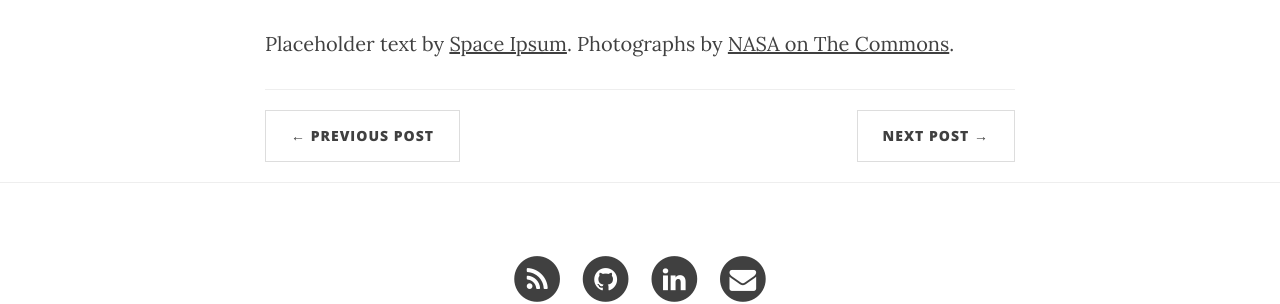
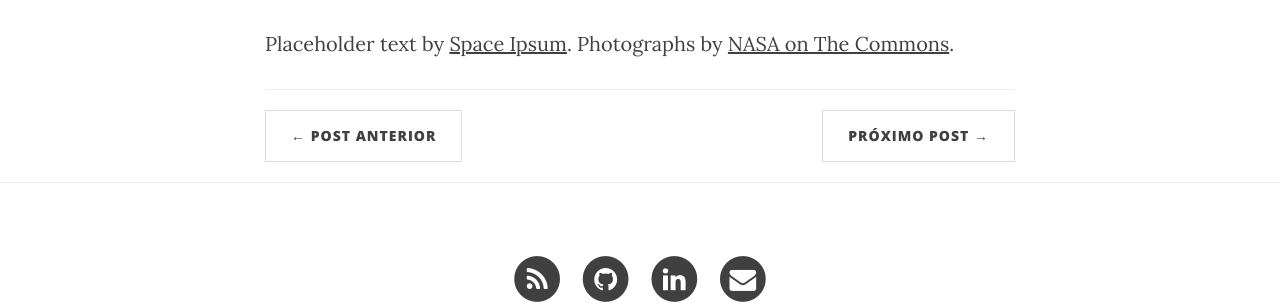
Before and after one commit to BrOrlandi/brorlandi.github.io, a Jekyll site: the page built from _posts/2014-09-18-i-believe.markdown, in a window 1280 px wide and 900 px high, scrolled down 2498 px. Shown: the part 478-782 px from the top of the window. Built offline with Jekyll 4.4.1, drawn with Linux system fonts in a browser that asks for light colours; nearby versions of some CDN libraries.

Commit message:
Translate Next Previous Post buttons

```diff
--- a/_layouts/post.html
+++ b/_layouts/post.html
@@ -32,12 +32,12 @@
                 <ul class="pager">
                     {% if page.previous.url %}
                     <li class="previous">
-                        <a href="{{ page.previous.url | prepend: site.baseurl | replace: '//', '/' }}" data-toggle="tooltip" data-placement="top" title="{{page.previous.title}}">&larr; Previous Post</a>
+                        <a href="{{ page.previous.url | prepend: site.baseurl | replace: '//', '/' }}" data-toggle="tooltip" data-placement="top" title="{{page.previous.title}}">&larr; Post anterior</a>
                     </li>
                     {% endif %}
                     {% if page.next.url %}
                     <li class="next">
-                        <a href="{{ page.next.url | prepend: site.baseurl | replace: '//', '/' }}" data-toggle="tooltip" data-placement="top" title="{{page.next.title}}">Next Post &rarr;</a>
+                        <a href="{{ page.next.url | prepend: site.baseurl | replace: '//', '/' }}" data-toggle="tooltip" data-placement="top" title="{{page.next.title}}">Próximo post &rarr;</a>
                     </li>
                     {% endif %}
                 </ul>
```
